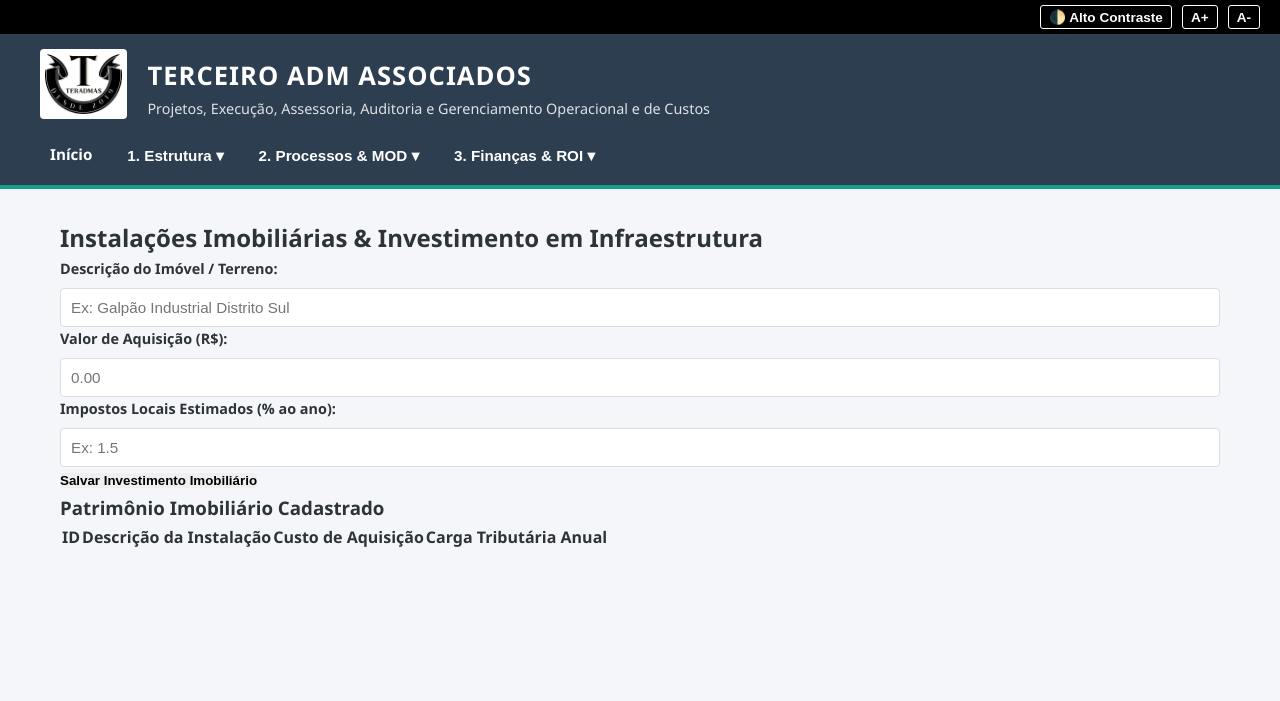
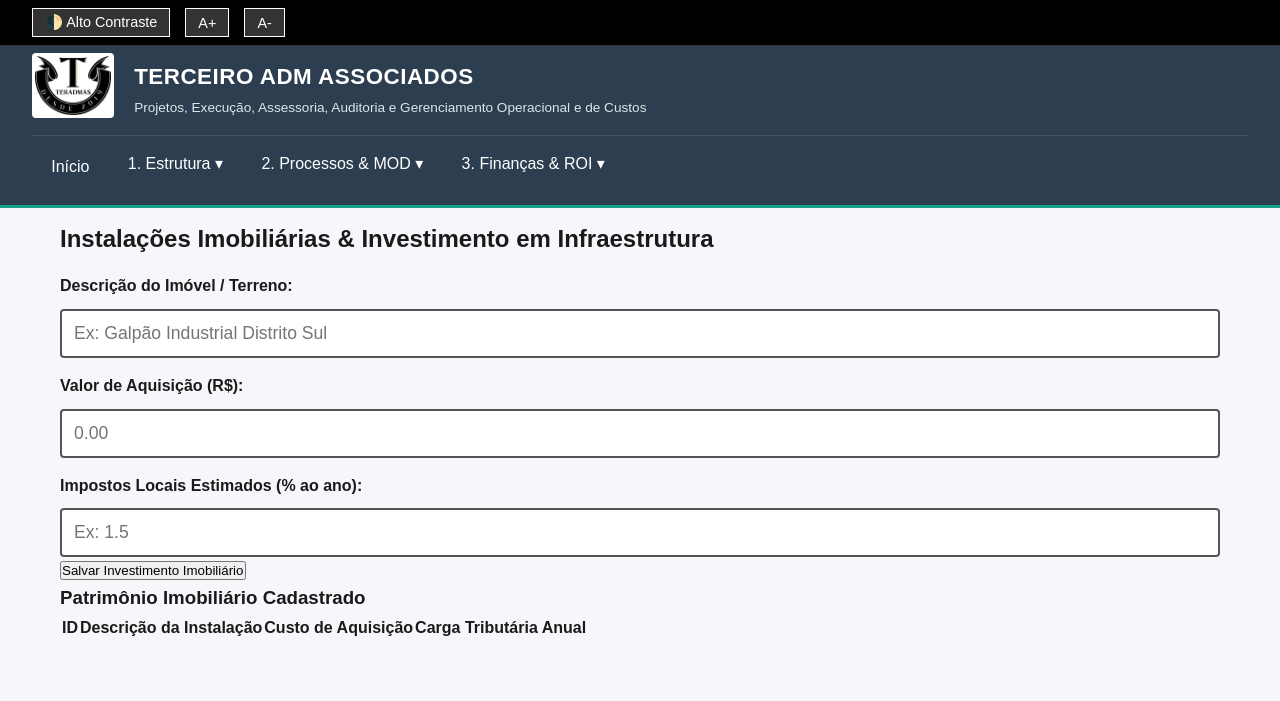
Before and after one commit to ProfRenatoPereira/admplan, a Flask app: page /terreno in a window 1280 px wide. Shown: the top 701 px of the page. Run offline with Flask 3, Linux system fonts and the light colour scheme; lists and menus that the app fills with data are empty; some libraries are stand-ins or nearby versions.

Commit message:
Update style.css

```diff
--- a/static/css/style.css
+++ b/static/css/style.css
@@ -1,40 +1,49 @@
-/* ============================================================================
-   1. PALETA DE CORES CORPORATIVA, TIPOGRAFIA E VARIÁVEIS BASE
-   ============================================================================ */
 :root {
-    --primary: #2c3e50;       /* Azul Corporativo Escuro */
-    --accent: #16a085;        /* Verde Industrial Teradmas */
-    --accent-warn: #e67e22;   /* Laranja Comercial PCP */
-    --danger: #c0392b;        /* Vermelho para Exclusões */
-    --bg-light: #f5f6fa;      /* Fundo da Área de Trabalho */
-    --text-dark: #2d3436;     /* Texto de Alta Leitura */
-    --surface: #ffffff;       /* Fundo de Cards e Painéis */
-    --border: #dcdde1;        /* Linhas e Divisores de Tabelas */
+    --primary: #2c3e50;
+    --accent: #16a085;
+    --bg: #f5f7fa;
+    --text: #1a1a1a;
+    --white: #ffffff;
+    --focus-outline: #2980b9;
 }
 
-/* Reset Técnico de Margens e Padding */
+/* Modo de Alto Contraste (Acessibilidade WCAG) */
+.alto-contraste {
+    --primary: #000000;
+    --accent: #ffff00;
+    --bg: #121212;
+    --text: #ffffff;
+    --white: #000000;
+    --focus-outline: #ffff00;
+}
+
 * {
     margin: 0;
     padding: 0;
     box-sizing: border-box;
+    font-family: Arial, Helvetica, sans-serif; /* Fonte sem serifa de alta legibilidade */
+}
+
+/* Indicador de Foco Obrigatório para Navegação via Teclado */
+*:focus {
+    outline: 3px dashed var(--focus-outline);
+    outline-offset: 4px;
 }
 
 body {
-    font-family: 'Segoe UI', Tahoma, Geneva, Verdana, sans-serif;
-    background-color: var(--bg-light);
-    color: var(--text-dark);
+    background-color: var(--bg);
+    color: var(--text);
+    transition: background 0.2s, color 0.2s;
     line-height: 1.6;
-    font-size: 16px;
-    transition: background-color 0.3s, color 0.3s;
 }
 
-/* Links Invisíveis para Leitores de Tela (Acessibilidade) */
+/* Links ocultos para leitores de tela (Pular Menu) */
 .skip-links a {
     position: absolute;
     top: -100px;
     left: 0;
     background: var(--accent);
-    color: white;
+    color: #000;
     padding: 10px;
     z-index: 9999;
 }
@@ -42,311 +51,277 @@
     top: 0;
 }
 
-/* ============================================================================
-   2. BARRA DE FERRAMENTAS DE ACESSIBILIDADE & MODO ALTO CONTRASTE
-   ============================================================================ */
+/* Barra Superior de Acessibilidade */
 .accessibility-bar {
-    background-color: #000000;
-    padding: 5px 20px;
+    background: #000000;
+    padding: 8px 2rem;
     display: flex;
-    justify-content: flex-end;
-    gap: 10px;
+    gap: 15px;
+    position: fixed;
+    width: 100%;
+    top: 0;
+    z-index: 1001;
+    border-bottom: 1px solid #333;
+}
+.accessibility-bar button {
+    background: #333;
+    color: #fff;
+    border: 1px solid #fff;
+    padding: 5px 12px;
+    cursor: pointer;
+    font-size: 0.9rem;
 }
 
-.accessibility-bar button {
-    background: transparent;
-    border: 1px solid #ffffff;
-    color: #ffffff;
-    padding: 3px 8px;
-    cursor: pointer;
-    font-size: 0.85rem;
-    border-radius: 3px;
-}
-
-.accessibility-bar button:hover {
-    background-color: #ffffff;
-    color: #000000;
-}
-
-/* Inversão Completa de Paleta para Alto Contraste (Diretrizes WCAG / eMAG) */
-body.alto-contraste {
-    --bg-light: #000000;
-    --text-dark: #ffffff;
-    --surface: #121212;
-    --border: #ffffff;
-    --primary: #000000;
-    --accent: #ffff00;
-    --accent-warn: #ffff00;
-    --danger: #ff0000;
-}
-
-/* ============================================================================
-   3. CABEÇALHO CORPORATIVO INSTITUCIONAL & NAVBAR
-   ============================================================================ */
+/* Navbar Institucional da Terceiro Adm Associados */
 .navbar-corporate {
     background-color: var(--primary);
     color: #ffffff;
-    border-bottom: 4px solid var(--accent);
-    padding: 15px 20px;
+    position: fixed;
+    width: 100%;
+    top: 40px;
+    z-index: 1000;
+    border-bottom: 3px solid var(--accent);
+    padding: 0.8rem 2rem;
 }
 
 .header-main-row {
     display: flex;
     align-items: center;
+    justify-content: space-between;
     gap: 20px;
-    max-width: 1200px;
-    margin: 0 auto;
-    position: relative;
+    width: 100%;
+}
+
+.logo-container {
+    flex-shrink: 0;
 }
 
 .brand-logo {
-    max-height: 70px;
+    height: 65px;
     width: auto;
-    background: #fff;
-    padding: 5px;
+    object-fit: contain;
+    background: #ffffff;
+    padding: 3px;
     border-radius: 4px;
 }
 
+.header-text-container {
+    flex-grow: 1;
+}
+
 .header-text-container h1 {
-    font-size: 1.6rem;
-    letter-spacing: 1px;
+    font-size: 1.4rem;
+    font-weight: 800;
+    letter-spacing: 0.5px;
+    color: #ffffff;
+    margin-bottom: 2px;
 }
 
 .header-text-container p {
-    font-size: 0.9rem;
-    opacity: 0.85;
+    font-size: 0.85rem;
+    font-weight: 400;
+    color: #dfe6e9;
 }
-
-/* Menu de Navegação por Links Puros */
+/* Menu de Navegação e Dropdowns Cascata */
 .nav-menu-corporate {
-    max-width: 1200px;
-    margin: 15px auto 0 auto;
+    margin-top: 10px;
+    border-top: 1px solid rgba(255, 255, 255, 0.1);
+    padding-top: 5px;
 }
 
 .nav-links {
+    display: flex;
     list-style: none;
-    display: flex;
-    gap: 15px;
 }
 
-.nav-links a {
+.nav-links button, .nav-links a {
     color: #ffffff;
+    background: transparent;
+    border: none;
     text-decoration: none;
-    font-weight: 600;
-    font-size: 0.95rem;
-    padding: 5px 10px;
-    border-radius: 3px;
-    transition: background-color 0.2s;
+    padding: 0.8rem 1.2rem;
+    display: block;
+    font-size: 1rem;
+    cursor: pointer;
 }
 
-.nav-links a:hover {
-    background-color: var(--accent);
-}
-/* ============================================================================
-   4. DROPDOWNS EM CASCATA DA NAVBAR
-   ============================================================================ */
 .dropdown {
     position: relative;
 }
 
-.dropdown-toggle {
-    background: transparent;
-    border: none;
-    color: white;
-    font-weight: 600;
-    font-size: 0.95rem;
-    cursor: pointer;
-    padding: 5px 10px;
+.dropdown-menu {
+    position: absolute;
+    background-color: #000000;
+    list-style: none;
+    display: none;
+    min-width: 240px;
+    top: 100%;
+    box-shadow: 0 4px 8px rgba(0,0,0,0.3);
 }
 
-.dropdown-menu {
-    display: none;
-    position: absolute;
-    background-color: var(--primary);
-    top: 100%;
-    left: 0;
-    list-style: none;
-    min-width: 220px;
-    border: 1px solid var(--border);
-    box-shadow: 0 4px 6px rgba(0,0,0,0.1);
-    z-index: 1000;
+.dropdown-menu a {
+    color: #ffffff;
+    border-bottom: 1px solid #222;
 }
 
-.dropdown-menu li a {
-    display: block;
-    padding: 10px;
-    border-radius: 0;
-}
-
-.dropdown:hover .dropdown-menu,
-.dropdown.open .dropdown-menu {
+.dropdown:hover .dropdown-menu, .dropdown.open .dropdown-menu {
     display: block;
 }
 
-/* ============================================================================
-   5. CONTÊINERES, FORMULÁRIOS E GRID DIDÁTICO
-   ============================================================================ */
+/* Menu Hamburger Mobile */
+.menu-toggle {
+    display: none;
+    flex-direction: column;
+    background: transparent;
+    border: none;
+    cursor: pointer;
+}
+
+.menu-toggle .bar {
+    height: 4px;
+    width: 30px;
+    background-color: #ffffff;
+    margin: 4px 0;
+}
+
+/* Estrutura do Layout de Conteúdo */
 .container {
     max-width: 1200px;
-    margin: 30px auto;
-    padding: 0 20px;
+    margin: 200px auto 40px;
+    padding: 20px;
 }
 
 .card {
-    background-color: var(--surface);
-    border: 1px solid var(--border);
-    border-radius: 6px;
+    background: var(--white);
     padding: 25px;
-    box-shadow: 0 2px 4px rgba(0,0,0,0.02);
+    border-radius: 8px;
     margin-bottom: 25px;
-}
-
-.card h2 {
-    font-size: 1.4rem;
-    margin-bottom: 15px;
-    border-bottom: 2px solid var(--accent);
-    padding-bottom: 8px;
-    color: var(--primary);
+    box-shadow: 0 4px 6px rgba(0,0,0,0.1);
+    border: 1px solid #ccc;
 }
 
 .grid-form {
     display: grid;
-    grid-template-columns: repeat(auto-fit, minmax(300px, 1fr));
-    gap: 20px;
-    margin-top: 15px;
+    grid-template-columns: 1fr 1fr;
+    gap: 25px;
 }
 
 .form-group {
     display: flex;
     flex-direction: column;
-    gap: 8px;
+    gap: 10px;
+    margin-top: 15px;
 }
 
 .form-group label {
-    font-weight: 600;
-    font-size: 0.9rem;
+    font-weight: bold;
+    font-size: 1rem;
 }
 
-.form-group input,
-.form-group select {
-    padding: 10px;
-    border: 1px solid var(--border);
+.form-group input, .form-group select, .inline-form input {
+    padding: 12px;
+    border: 2px solid #555;
     border-radius: 4px;
-    font-size: 0.95rem;
-    outline: none;
-}
-
-.form-group input:focus,
-.form-group select:focus {
-    border-color: var(--accent);
+    font-size: 1.1rem;
+    color: #000000;
+    background: #ffffff;
 }
 
 .inline-form {
     display: flex;
-    gap: 10px;
+    gap: 15px;
+    margin: 20px 0;
     flex-wrap: wrap;
-    margin-bottom: 20px;
 }
 
 .inline-form input {
     flex: 1;
-    min-width: 150px;
-    padding: 10px;
-    border: 1px solid var(--border);
-    border-radius: 4px;
+    min-width: 180px;
 }
 
-/* ============================================================================
-   6. TABELAS DE DADOS DINÂMICAS & BADGES DO PCP
-   ============================================================================ */
+.btn-primary {
+    background-color: var(--accent);
+    color: #000000;
+    padding: 14px;
+    border: 2px solid #000000;
+    border-radius: 4px;
+    font-size: 1.1rem;
+    font-weight: bold;
+    cursor: pointer;
+}
+
+.btn-primary:hover {
+    filter: brightness(1.2);
+}
+
+/* Tabelas Acessíveis de Engenharia */
 .data-table {
     width: 100%;
     border-collapse: collapse;
     margin-top: 20px;
-    font-size: 0.95rem;
+    background: var(--white);
 }
 
-.data-table th,
-.data-table td {
-    padding: 12px 15px;
+.data-table th, .data-table td {
+    padding: 14px;
     text-align: left;
-    border-bottom: 1px solid var(--border);
+    border: 1px solid #777;
 }
 
 .data-table th {
     background-color: var(--primary);
     color: #ffffff;
-    font-weight: 600;
 }
 
-.data-table tr:hover {
-    background-color: rgba(22, 160, 133, 0.04);
+/* Caixas de Resultados Operacionais */
+.total-box {
+    margin-top: 20px;
+    text-align: right;
+    font-size: 1.2rem;
+    background: #e8f8f5;
+    padding: 15px;
+    border-left: 5px solid var(--accent);
+    color: #000000;
 }
 
-.badge-pcp {
-    background-color: var(--accent-warn);
-    color: white;
-    padding: 3px 8px;
-    border-radius: 12px;
-    font-size: 0.85rem;
-    font-weight: bold;
+.result-box {
+    margin-top: 15px;
+    padding: 15px;
+    background-color: #fcf3cf;
+    border-left: 5px solid #f39c12;
+    color: #000000;
+    font-size: 1.1rem;
 }
 
-.total-box, .result-box {
-    background-color: #ebf5fb;
-    border-left: 5px solid #2980b9;
-    padding: 15px;
-    margin-top: 20px;
-    border-radius: 0 4px 4px 0;
+/* Design Responsivo Mobile */
+@media (max-width: 768px) {
+    .menu-toggle {
+        display: flex;
     }
-
-/* ============================================================================
-   7. BOTÕES PEDAGÓGICOS PADRONIZADOS (SALVAR, ALTERAR, DELETAR)
-   ============================================================================ */
-button {
-    font-weight: 600;
-    border: none;
-    border-radius: 4px;
-    cursor: pointer;
-    transition: opacity 0.2s;
+    .nav-menu-corporate {
+        display: none;
     }
-
-button:hover {
-    opacity: 0.9;
+    .nav-menu-corporate.active {
+        display: block;
+        background: #000000;
     }
-
-.btn-primary {
-    background-color: var(--accent);
-    color: white;
-    padding: 12px 20px;
-    font-size: 0.95rem;
+    .nav-links {
+        flex-direction: column;
     }
-
-.btn-alt {
-    background-color: #3498db;
-    color: white;
-    padding: 5px 10px;
-    font-size: 0.85rem;
-    margin-right: 5px;
+    .dropdown-menu {
+        position: relative;
+        width: 100%;
     }
-
-.btn-del {
-    background-color: var(--danger);
-    color: white;
-    padding: 5px 10px;
-    font-size: 0.85rem;
+    .grid-form {
+        grid-template-columns: 1fr;
     }
-
-/* Responsividade Básica para Menu Toggle Celular */
-.menu-toggle {
-    display: none;
-    background: transparent;
-    flex-direction: column;
-    gap: 4px;
+    .header-text-container h1 {
+        font-size: 1.1rem;
     }
-
-@media (max-width: 768px) {
-    .nav-links { display: none; flex-direction: column; }
-    .nav-menu-corporate.active .nav-links { display: flex; }
-    .menu-toggle { display: flex; }
+    .header-text-container p {
+        font-size: 0.75rem;
     }
+    .container {
+        margin-top: 240px;
+    }
+}
```
Lines whose indentation alone changed are shown as unchanged.
